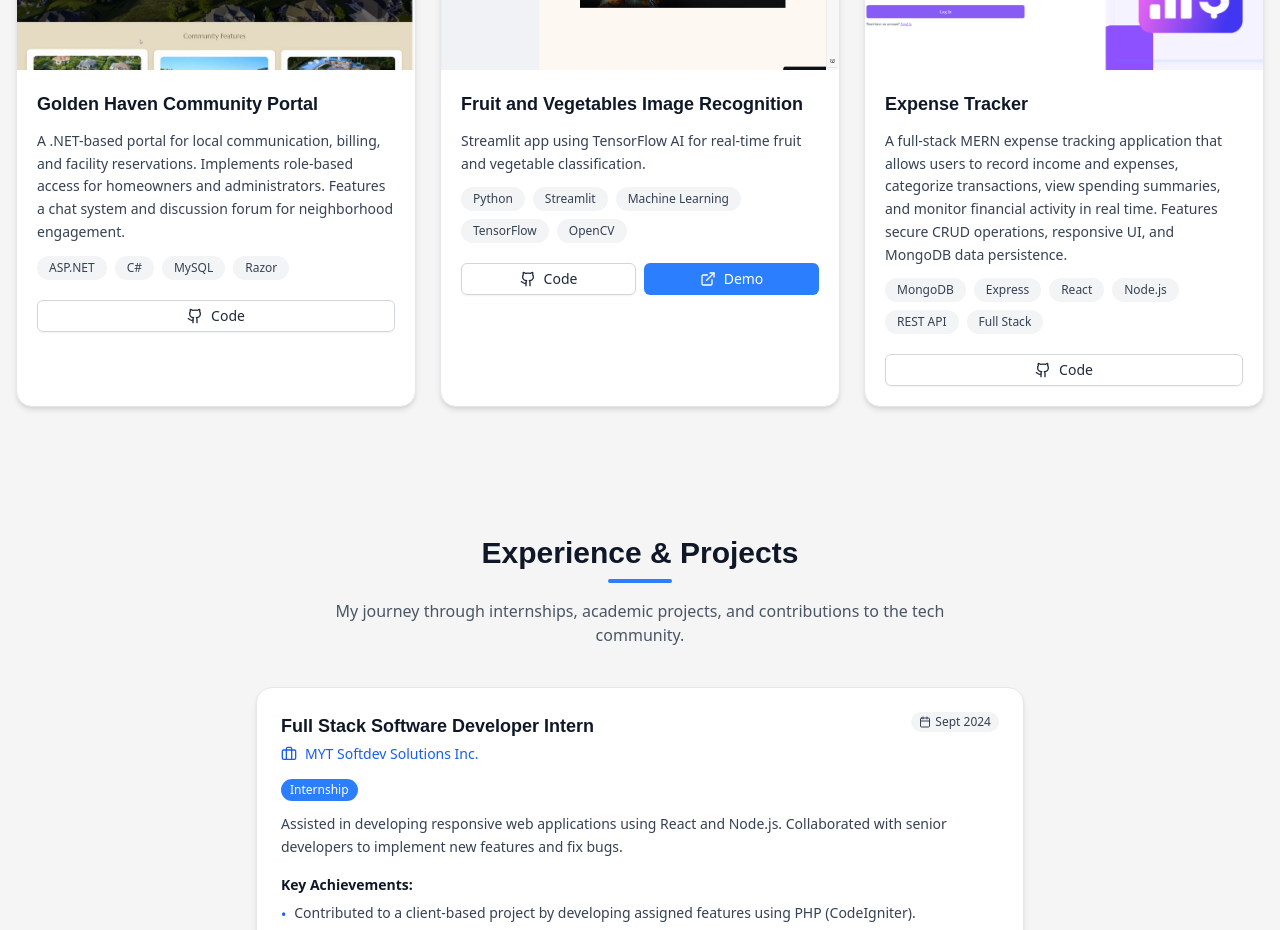
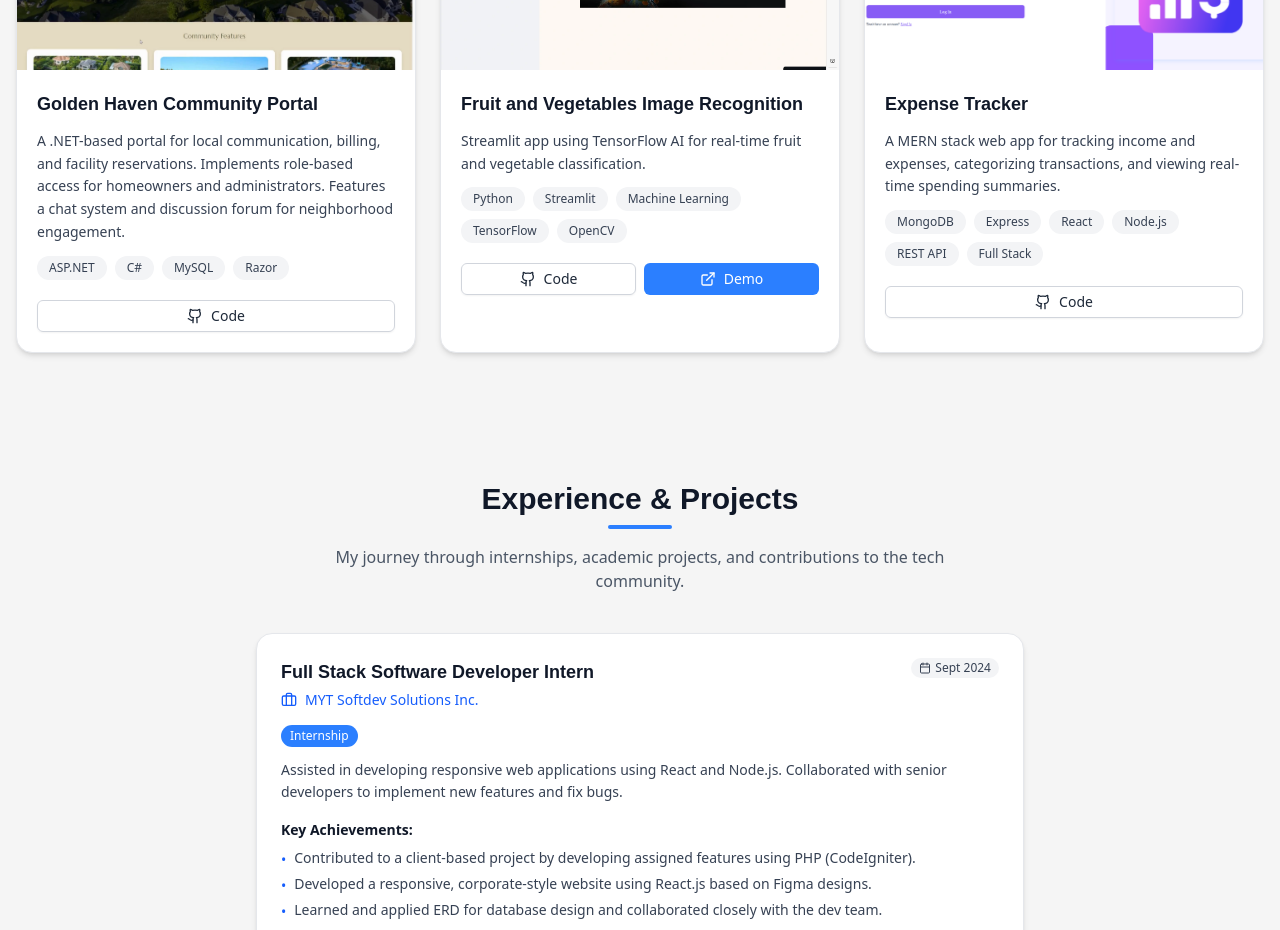
Before and after one commit to dianesophia/Portfolio, a React (Vite) app: page / in a window 1280 px wide. Shown: the part 2900-3830 px from the top of the page. Built offline with nearby package versions, Linux system fonts and the light colour scheme.

Commit message:
Update Expense Tracker project description
Shortened the description of the Expense Tracker project for clarity.

```diff
--- a/src/components/Projects.tsx
+++ b/src/components/Projects.tsx
@@ -53,7 +53,7 @@ const Projects = () => {
     },
     {
     title: "Expense Tracker",
-    description: "A full-stack MERN expense tracking application that allows users to record income and expenses, categorize transactions, view spending summaries, and monitor financial activity in real time. Features secure CRUD operations, responsive UI, and MongoDB data persistence.",
+    description: "A MERN stack web app for tracking income and expenses, categorizing transactions, and viewing real-time spending summaries.",
     image: ExpenseTracker,
     tags: ["MongoDB", "Express", "React", "Node.js", "REST API", "Full Stack"],
     github: "https://github.com/dianesophia/Expense-Tracker---MERN-Stack",
```
